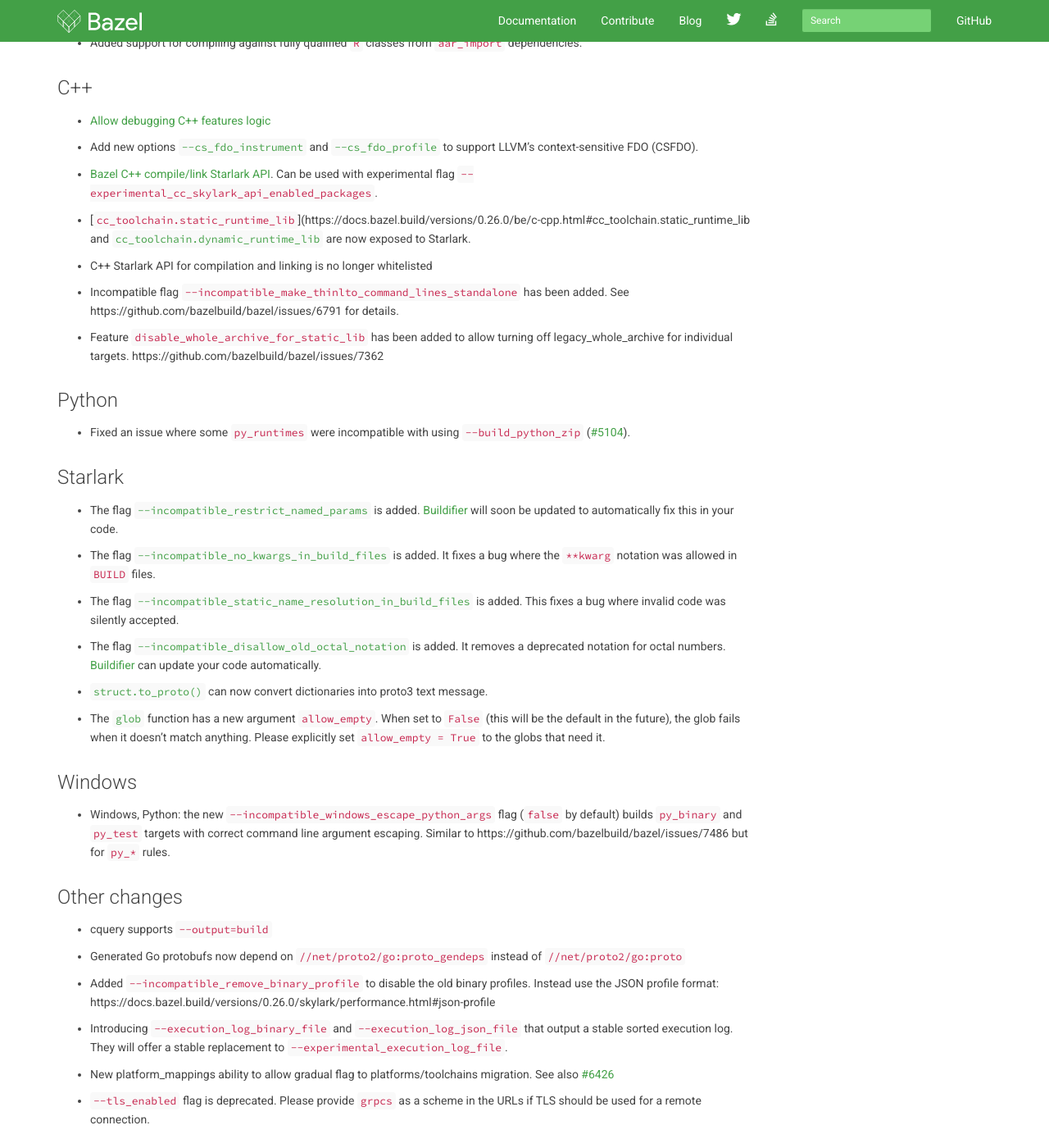
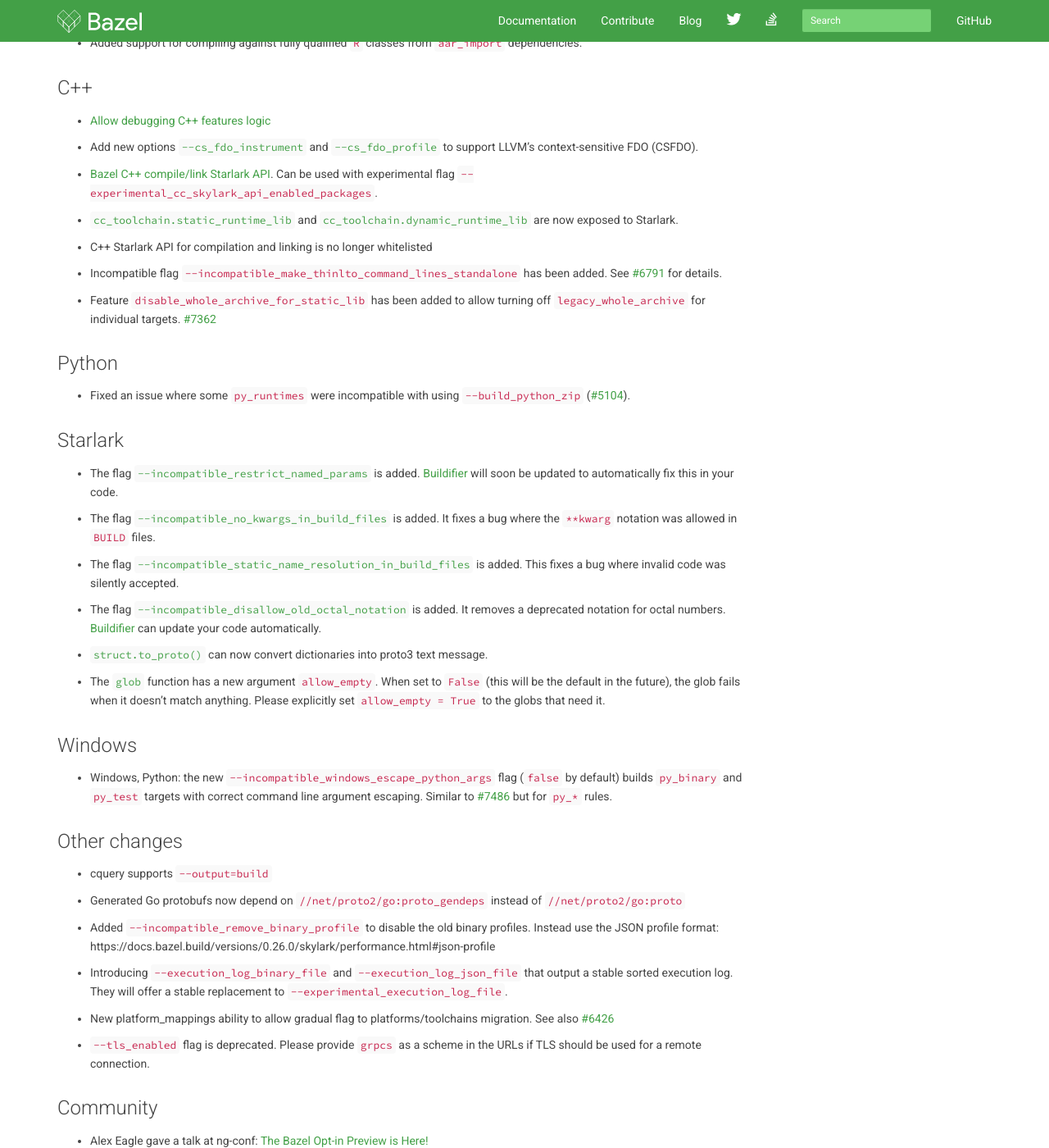
Before and after one commit to bazelbuild/bazel-blog, a Jekyll site: the page built from _posts/2019-05-28-bazel-0.26.0.md, in a window 1280 px wide and 1400 px high, scrolled down 957 px. Shown: the whole window at 82% size. Built offline with Jekyll 4.4.1, drawn with Linux system fonts in a browser that asks for light colours; nearby versions of some CDN libraries; library files that are not in the unit come from our copies; Markdown is read by kramdown in place of the engine named in the settings; some of the changed lines change nothing that is shown.

Commit message:
More fixes

```diff
--- a/_posts/2019-05-28-bazel-0.26.0.md
+++ b/_posts/2019-05-28-bazel-0.26.0.md
@@ -65,18 +65,18 @@
 - [Bazel C++ compile/link Starlark API](https://github.com/bazelbuild/bazel/issues/4570).
   Can be used with experimental flag `--experimental_cc_skylark_api_enabled_packages`.
 
-- [`cc_toolchain.static_runtime_lib`](https://docs.bazel.build/versions/0.26.0/be/c-cpp.html#cc_toolchain.static_runtime_lib
+- [`cc_toolchain.static_runtime_lib`](https://docs.bazel.build/versions/0.26.0/be/c-cpp.html#cc_toolchain.static_runtime_lib)
   and [`cc_toolchain.dynamic_runtime_lib`](https://docs.bazel.build/versions/0.26.0/be/c-cpp.html#cc_toolchain.dynamic_runtime_lib)
   are now exposed to Starlark.
 
 - C++ Starlark API for compilation and linking is no longer whitelisted
 
 - Incompatible flag `--incompatible_make_thinlto_command_lines_standalone` has
-  been added. See https://github.com/bazelbuild/bazel/issues/6791 for details.
+  been added. See [#6791](https://github.com/bazelbuild/bazel/issues/6791) for details.
 
 - Feature `disable_whole_archive_for_static_lib` has been added to allow turning
-  off legacy_whole_archive for individual targets.
-  https://github.com/bazelbuild/bazel/issues/7362
+  off `legacy_whole_archive` for individual targets.
+  [#7362](https://github.com/bazelbuild/bazel/issues/7362)
 
 ## Python
 
@@ -114,7 +114,7 @@
 - Windows, Python: the new `--incompatible_windows_escape_python_args` flag
   (`false` by default) builds `py_binary` and `py_test` targets with correct
   command line argument escaping. Similar to
-  https://github.com/bazelbuild/bazel/issues/7486 but for `py_*` rules.
+  [#7486](https://github.com/bazelbuild/bazel/issues/7486) but for `py_*` rules.
 
 ## Other changes
 
```
